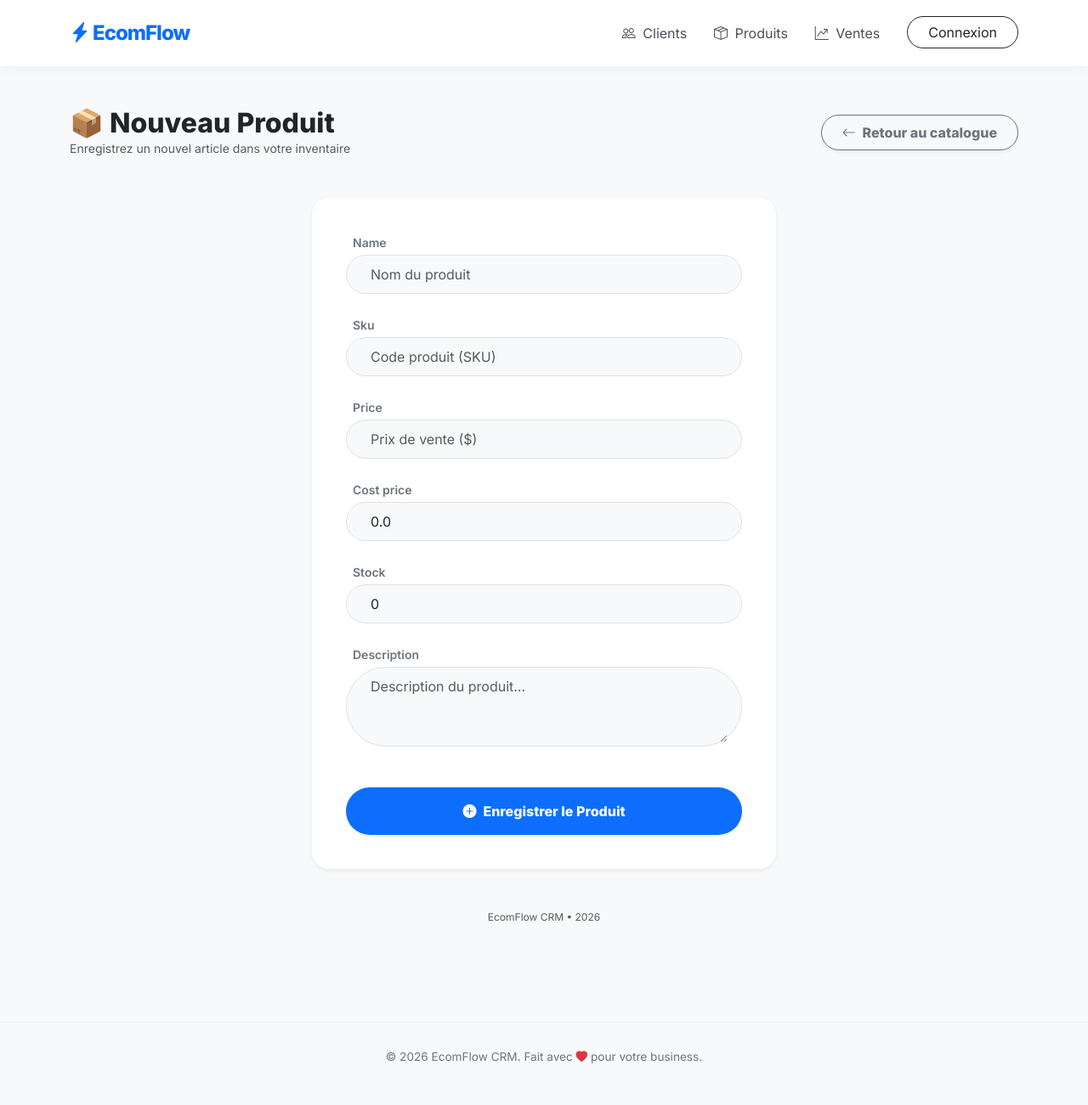
After one commit to youssefarab2020/EcomFlow_CRM, a Django app: page /products/add/ in a window 1280 px wide. The commit adds this page. Shown: the whole page at 85% size. Run offline with Django 5.2, Linux system fonts and the light colour scheme.

Commit message:
Enhance product management: update models, views, forms, and templates; add CRUD functionality and improve UI

```diff
--- /dev/null
+++ b/apps/products/forms.py
@@ -0,0 +1,20 @@
+from django import forms          # (1) Import du module forms
+from .models import Product       # (2) Import du modèle Product
+
+class ProductForm(forms.ModelForm):  # (3) Création d’un formulaire basé sur le modèle Product
+
+    class Meta:
+        model = Product            # (4) Lier le formulaire au modèle Product
+
+        # (5) Champs inclus dans le formulaire (Mise à jour pour les produits)
+        fields = ['name', 'sku', 'price', 'cost_price', 'stock', 'description']
+
+        # (6) Personnalisation de l’affichage des champs (Design Pill-Shaped)
+        widgets = {
+            'name': forms.TextInput(attrs={'class': 'form-control', 'placeholder': 'Nom du produit'}),
+            'sku': forms.TextInput(attrs={'class': 'form-control', 'placeholder': 'Code produit (SKU)'}),
+            'price': forms.NumberInput(attrs={'class': 'form-control', 'placeholder': 'Prix de vente ($)'}),
+            'cost_price': forms.NumberInput(attrs={'class': 'form-control', 'placeholder': 'Prix d’achat (Coût)'}),
+            'stock': forms.NumberInput(attrs={'class': 'form-control', 'placeholder': 'Quantité initiale'}),
+            'description': forms.Textarea(attrs={'class': 'form-control', 'placeholder': 'Description du produit...', 'rows': 3}),
+        }
--- /dev/null
+++ b/apps/products/templates/products/base_products.html
@@ -0,0 +1,57 @@
+{% extends "base.html" %}
+
+{% block main_content_base %}
+<div class="container py-5">
+    <div class="row align-items-center mb-5">
+        <div class="col-md-6">
+            <h2 class="fw-bold text-dark m-0">
+                {% block product_header_title %}📦 Catalogue des Produits{% endblock %}
+            </h2>
+            <p class="text-muted small m-0">
+                {% block product_header_subtitle %}Gérez votre inventaire et vos stocks en temps réel{% endblock %}
+            </p>
+        </div>
+        <div class="col-md-6 text-md-end mt-3 mt-md-0">
+            {% block product_header_action %}
+                <a href="{% url 'products:product_list' %}" class="btn btn-outline-secondary rounded-pill px-4 py-2 shadow-sm fw-bold">
+                    <i class="bi bi-arrow-left me-2"></i>Retour au catalogue
+                </a>
+            {% endblock %}
+        </div>
+    </div>
+
+    <div class="product-content">
+        {% block product_content_base %}{% endblock %}
+    </div>
+</div>
+
+<style>
+    /* Styles spécifiques pour l'interface Produits 2026 */
+    body { background-color: #f8f9fa; }
+
+    .btn-primary {
+        background-color: #0d6efd;
+        border: none;
+        transition: all 0.3s ease;
+    }
+
+    .btn-primary:hover {
+        transform: translateY(-2px);
+        box-shadow: 0 4px 12px rgba(13, 110, 253, 0.25);
+    }
+
+    .rounded-4 {
+        border-radius: 1.2rem !important;
+    }
+
+    /* Animation fluide pour le chargement du contenu des produits */
+    .product-content {
+        animation: fadeIn 0.4s ease-in-out;
+    }
+
+    @keyframes fadeIn {
+        from { opacity: 0; transform: translateY(10px); }
+        to { opacity: 1; transform: translateY(0); }
+    }
+</style>
+{% endblock %}
--- /dev/null
+++ b/apps/products/templates/products/product_create.html
@@ -0,0 +1,92 @@
+{% extends "products/base_products.html" %}
+
+{% block title %}Nouveau Produit | EcomFlow 2026{% endblock %}
+
+{% comment %}
+   تغيير العناوين ليتناسب مع صفحة إضافة منتج
+{% endcomment %}
+{% block product_header_title %}📦 Nouveau Produit{% endblock %}
+{% block product_header_subtitle %}Enregistrez un nouvel article dans votre inventaire{% endblock %}
+
+{% block product_content_base %}
+<div class="row justify-content-center">
+    <div class="col-12 col-md-8 col-lg-6">
+        <div class="card border-0 shadow-sm p-4" style="border-radius: 20px; background: #ffffff;">
+            <div class="card-body">
+
+                <form method="POST" novalidate>
+                    {% csrf_token %}
+
+                    {% if form.non_field_errors %}
+                        <div class="alert alert-danger p-2 small text-center mb-3 rounded-3">
+                            {{ form.non_field_errors }}
+                        </div>
+                    {% endif %}
+
+                    <div class="row g-4">
+                        {% for field in form %}
+                        <div class="col-12">
+                            <label for="{{ field.id_for_label }}" class="form-label small fw-semibold text-secondary mb-1 ms-2">
+                                {{ field.label }}
+                            </label>
+
+                            <div class="input-group border rounded-pill px-3 py-1 bg-light shadow-none transition-base">
+                                {{ field }}
+                            </div>
+
+                            {% if field.errors %}
+                                <div class="text-danger x-small mt-1 px-3">
+                                    {{ field.errors|striptags }}
+                                </div>
+                            {% endif %}
+                        </div>
+                        {% endfor %}
+                    </div>
+
+                    <div class="mt-5 d-grid gap-2">
+                        <button type="submit" class="btn btn-primary rounded-pill py-3 fw-bold shadow-sm">
+                            <i class="bi bi-plus-circle-fill me-2"></i>Enregistrer le Produit
+                        </button>
+                    </div>
+                </form>
+
+            </div>
+        </div>
+
+        <p class="text-center text-muted mt-5 x-small">
+            EcomFlow CRM &bull; 2026
+        </p>
+    </div>
+</div>
+
+<style>
+    /* تحسين شكل حقول Django داخل التصميم الدائري */
+    input, select, textarea {
+        border: none !important;
+        background: transparent !important;
+        box-shadow: none !important;
+        padding: 0.6rem 0.2rem;
+        font-size: 1rem;
+        color: #212529;
+        width: 100%;
+    }
+
+    .input-group:focus-within {
+        border-color: #0d6efd !important;
+        background: #fff !important;
+        box-shadow: 0 0 0 0.25rem rgba(13, 110, 253, 0.1) !important;
+    }
+
+    .transition-base {
+        transition: all 0.2s ease-in-out;
+    }
+
+    .x-small { font-size: 0.75rem; }
+
+    /* تحسين العرض على الهواتف */
+    @media (max-width: 576px) {
+        .card { border-radius: 25px; }
+        .btn-primary { padding-top: 1rem; padding-bottom: 1rem; }
+    }
+</style>
+{% endblock %}
--- a/apps/products/urls.py
+++ b/apps/products/urls.py
@@ -1,8 +1,13 @@
-# apps/products/urls.py (مثلاً)
-from django.urls import path
+from django.urls import path   # (1) Import de path pour définir les routes
+from . import views            # (2) Import des views de l’application
 
-app_name = 'products'
+app_name = 'products'          # (3) Nom de l’application pour namespacing (Important!)
 
 urlpatterns = [
-    # خليها خاوية دابا، المهم تكون مكتوبة هكا []
+    # (4) Liste des URLs de l’application Products
+
+    path('', views.product_list, name='product_list'),              # (5) Afficher le catalogue des produits
+    path('add/', views.product_create, name='product_create'),      # (6) Ajouter un nouveau produit
+    path('<int:pk>/update/', views.product_update, name='product_update'), # (7) Modifier un produit
+    path('<int:pk>/delete/', views.product_delete, name='product_delete'), # (8) Supprimer un produit
 ]
--- a/apps/products/views.py
+++ b/apps/products/views.py
@@ -1,3 +1,69 @@
-from django.shortcuts import render
+from django.shortcuts import render, redirect, get_object_or_404  # (1) Fonctions utiles pour les views
+from .forms import ProductForm                                   # (2) Import du formulaire Product
+from .models import Product                                     # (3) Import du modèle Product
+from django.db.models import Q                                   # (4) Pour faire des recherches avancées
 
-# Create your views here.
+# =========================== Partie 1: Liste des Produits + Recherche
+def product_list(request):
+    # (5) Récupérer la valeur de recherche (input name="q")
+    query = request.GET.get('q')
+
+    if query:
+        # (6) Filtrer les produits par nom ou SKU
+        products = Product.objects.filter(
+            Q(name__icontains=query) |
+            Q(sku__icontains=query)
+        )
+    else:
+        # (7) Afficher tous les produits (le tri est géré par Meta dans models.py)
+        products = Product.objects.all()
+
+    # (8) Envoyer les données au template
+    return render(request, 'products/product_list.html', {'products': products})
+
+# ===================================== Partie 2: Création de Produit
+def product_create(request):
+
+    if request.method == 'POST':          # (1) Vérifier si le formulaire est envoyé
+        form = ProductForm(request.POST)   # (2) Remplir le formulaire avec les données
+
+        if form.is_valid():               # (3) Vérifier si les données sont valides
+            form.save()                   # (4) Enregistrer dans la base de données
+            return redirect('products:product_list')  # (5) Redirection vers la liste
+
+    else:
+        form = ProductForm()               # (6) Formulaire vide (GET)
+
+    return render(request, 'products/product_create.html', {'form': form})  # (7) Affichage
+
+# ==================================== Partie 3: Modification de Produit
+def product_update(request, pk):
+
+    product = get_object_or_404(Product, pk=pk)  # (1) Récupérer le produit ou erreur 404
+
+    if request.method == 'POST':
+        # (2) Charger les données + instance pour modification
+        form = ProductForm(request.POST, instance=product)
+
+        if form.is_valid():
+            form.save()                       # (3) Sauvegarder les modifications
+            return redirect('products:product_list')   # (4) Redirection
+
+    else:
+        form = ProductForm(instance=product)    # (5) Remplir avec anciennes données
+
+    return render(request, 'products/product_update.html', {
+        'form': form,
+        'product': product
+    })  # (6) Envoyer au template
+
+# ==================== Partie 4: Suppression de Produit
+def product_delete(request, pk):
+
+    product = get_object_or_404(Product, pk=pk)  # (1) Récupérer le produit
+
+    if request.method == 'POST':               # (2) Vérifier POST
+        product.delete()                        # (3) Supprimer
+        return redirect('products:product_list')        # (4) Retour à la liste
+
+    return redirect('products:product_list')            # (5) Sécurité: empêcher la suppression via GET
--- a/templates/base.html
+++ b/templates/base.html
@@ -75,6 +75,11 @@
                         </a>
                     </li>
                     <li class="nav-item">
+    <a class="nav-link px-3" href="{% url 'products:product_list' %}">
+        <i class="bi bi-box-seam me-1"></i> Produits
+    </a>
+</li>
+                    <li class="nav-item">
                         <a class="nav-link px-3" href="#">
                             <i class="bi bi-graph-up-arrow me-1"></i> Ventes
                         </a>
```
Also changed, not shown: apps/products/admin.py (+42 -5 lines), apps/products/models.py (+44 -11 lines), apps/products/templates/products/product_list.html (added, +152 -0 lines), apps/products/templates/products/product_update.html (added, +85 -0 lines), apps/products/migrations/0002_alter_product_options_remove_product_benefits_and_more.py (added), 1 other file.
